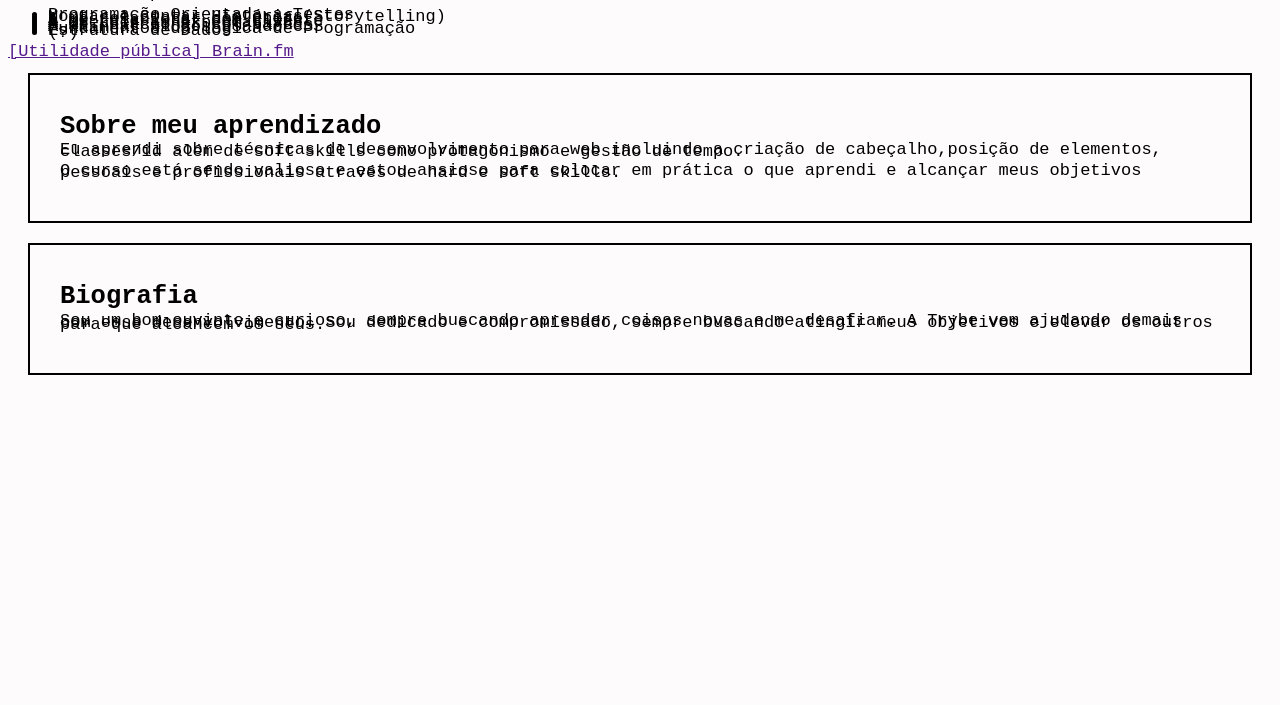
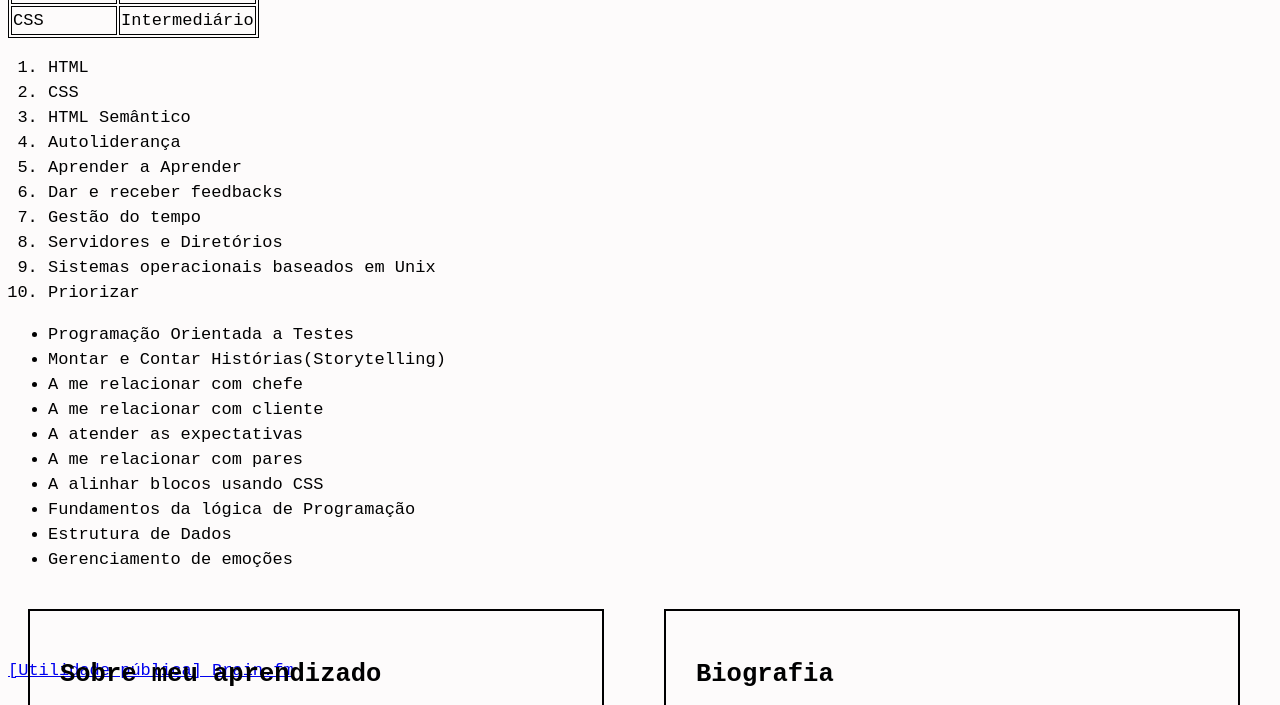
Before and after one commit to oliveiraxand/lessons-learned, a website: page index.html in a window 1280 px wide. Shown: the part 92-797 px from the top of the page. Drawn offline with Linux system fonts and the light colour scheme.

Commit message:
Alinhado lado a lado

```diff
--- a/index.html
+++ b/index.html
@@ -54,14 +54,14 @@
         <li>A alinhar blocos usando CSS</li>
         <li>Fundamentos da lógica de Programação</li>
         <li>Estrutura de Dados</li>
-        <li>(?)</li>
+        <li>Gerenciamento de emoções</li>
     </ul>
     <!--Rodapé-->
     <footer id="rodape">
-        <a href="" target="_blank">[Utilidade pública] Brain.fm</a>
+        <a href="https://www.youtube.com/@BrainfmApp" target="_blank">[Utilidade pública] Brain.fm</a>
     </footer>
     <!--Artigo sobre meu aprendizado-->
-    <article class="box">
+    <article class="box lado-esquerdo">
         <h2>Sobre meu aprendizado</h2>
         <p>Eu aprendi sobre técnicas de desenvolvimento para web incluindo a criação de cabeçalho,posição de elementos, classes/id além de soft skills como protagonismo e gestão de tempo.</p>
         <p>
@@ -69,7 +69,7 @@
 
     </article>
     <!--Lateral com uma breve descrição sobre mim-->
-    <aside class="box">
+    <aside class="box lado-direito">
         <h2>Biografia</h2>
         <p>Sou um bom ouvinte e curioso, sempre buscando aprender coisas novas e me desafiar. A Trybe vem ajudando demais com esse desenvolvimento. Sou dedicado e compromissado, sempre buscando atingir meus objetivos e elevar os outros para que alcancem os seus. </p>
     </aside>
--- a/style.css
+++ b/style.css
@@ -3,7 +3,7 @@ body {
     font-size: 17px;
     font-family: 'Courier New', Courier, monospace;
     color:rgb(0,0,1);
-    line-height: 2px;
+    line-height: 25px;
 }
 
 #cabecalho {
@@ -24,4 +24,25 @@ table, tr, td{
     margin:20px;
     padding: 30px;
     border:2px solid;
+    width: 40%;
+    ;
 }
+
+
+.lado-direito{
+    position: absolute;
+    z-index: 1;
+    right:20px;
+}
+
+.lado-esquerdo{
+    position:absolute;
+    z-index: 2;
+    height: 270px;
+}
+#rodape{
+    position: absolute;
+    bottom: 0;
+    width: 100%;
+    height: 50px;
+}
```
